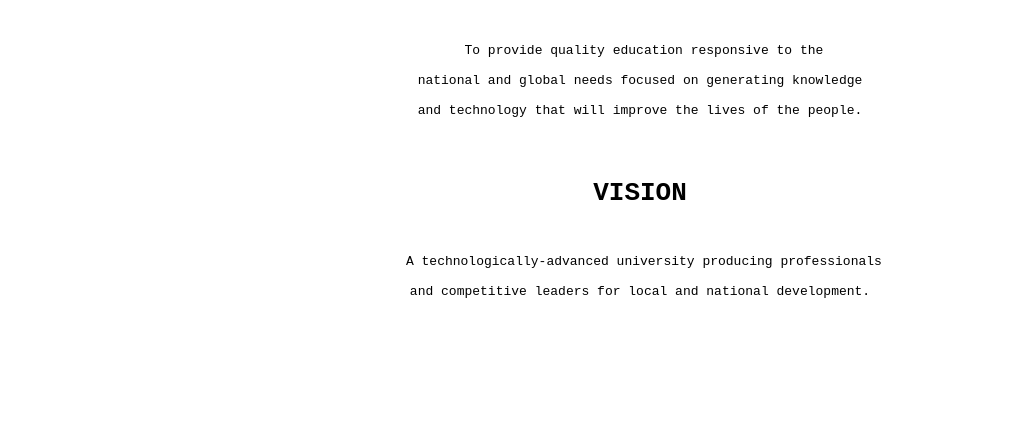
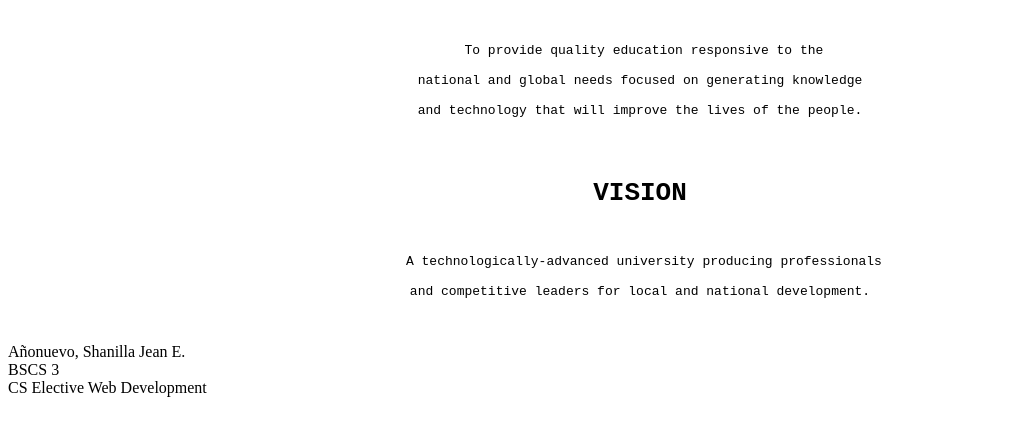
Before and after one commit to darksprite-1016/darksprite-1016.github.io, a plain HTML site: page index.html in a window 1280 px wide. Shown: the part 262-698 px from the top of the page, without its empty margins (0-1013 px from the left). Drawn offline with Linux system fonts and the light colour scheme.

Commit message:
Update index.html

```diff
--- a/index.html
+++ b/index.html
@@ -21,5 +21,7 @@ and technology that will improve the lives of the people.</p>
 and competitive leaders for local and national development.</p>
 </pre>
 
+<p> Añonuevo, Shanilla Jean E. <br> BSCS 3 <br> CS Elective Web Development</p>
+
 </body>
 </html>
```
